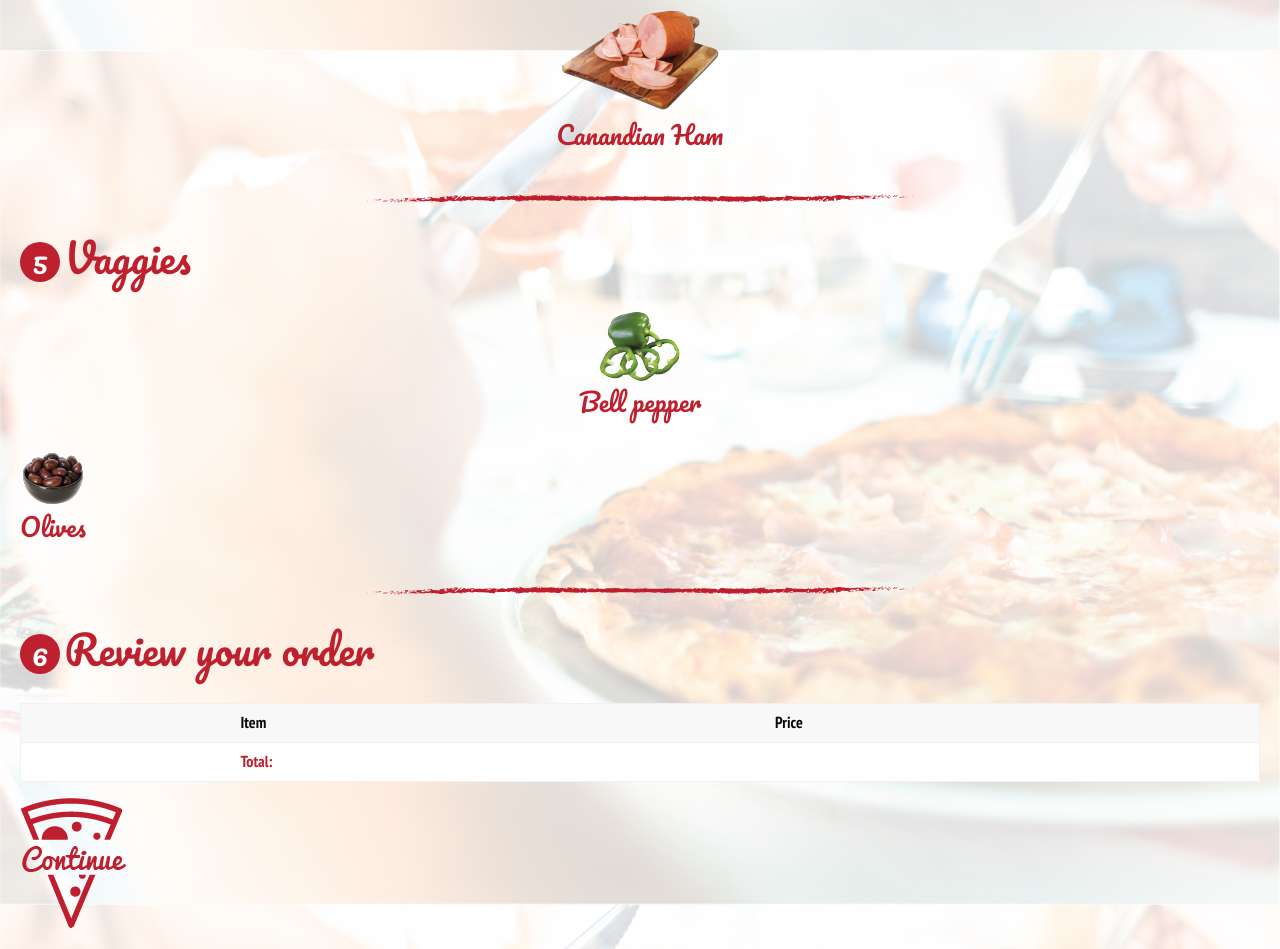
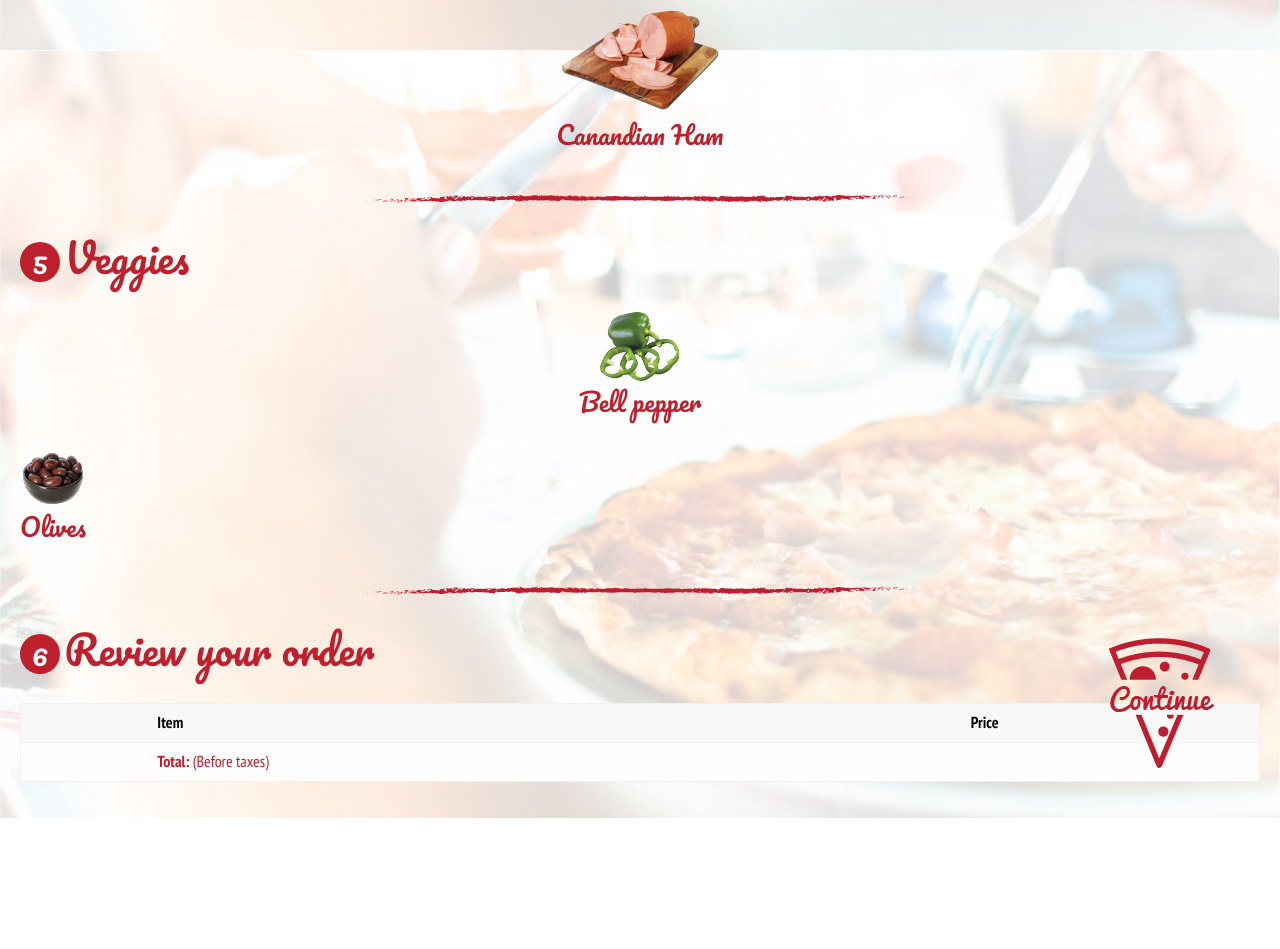
Before and after one commit to ribeirog/Pizza, a PHP site: page / in a window 1280 px wide. Shown: the part 2674-3623 px from the top of the page. After the commit the page ends 3492 px from the top, so only its background shows below. Run offline with PHP 8.4, Linux system fonts and the light colour scheme; some libraries are stand-ins or nearby versions.

Commit message:
creating your own pizza done!

```diff
--- a/index.html
+++ b/index.html
@@ -38,7 +38,7 @@
     </div>
 
     <div class="order" id="order">
-        <form method="post" action="order.php">
+        <form method="post" action="order.php" class="order-form">
             <div class="small-8 small-centered columns order-background">
                 <div>
                     <img src="resources/img/logo-2.png" class="order-title">
@@ -225,7 +225,7 @@
                     <div class="row">
                         <div class="order-steps">
                             <span class="badge order-bullet">5</span>
-                            <span class="order-subtitle">Vaggies</span>
+                            <span class="order-subtitle">Veggies</span>
                         </div>
                         <br>
                         <div class="small-12 large-3 columns">
@@ -275,19 +275,25 @@
                                     </tr>
                                     </thead>
                                     <tbody class="itemsToAdd">
+                                    <tbody>
                                         <tr class="crust">
                                         </tr>
+                                    <tbody>
+                                    <tbody>
                                         <tr class="sauce2">
                                         </tr>
+                                    </tbody>
+                                    <tbody>
                                         <tr class="cheese2">
                                         </tr>
+                                    </tbody>
                                     <tbody class="topping2">
                                     </tbody>
                                     <tbody class="veggie2">
                                     </tbody>
                                     <tr>
                                         <td></td>
-                                        <td><b>Total: </b></td>
+                                        <td><b>Total: </b>(Before taxes)</td>
                                         <td class="order-total"></td>
                                     </tr>
                                     </tbody>
@@ -295,14 +301,23 @@
 
                             </div>
                         </div>
-                        <div class="small-12 large-3 columns">
+                        <div class="small-12 large12 columns">
                             <div class="pizza">
-                                <a href="javascript:void(0)"><img src="resources/img/go-2.png" ></a>
+                                <a href="javascript:void(0)" class="sendData"><img src="resources/img/go-2.png" ></a>
                             </div>
                         </div>
                     </div>
                 </div>
             </div>
+
+            <!-- Here are some hidden fields to transport the data from this page to order.php -->
+            <input type="hidden" name="crust" class="form-crust" value="">
+            <input type="hidden" name="sauce" class="form-sauce" value="">
+            <input type="hidden" name="cheese" class="form-cheese" value="">
+            <input type="hidden" name="toppings" class="form-toppings" value="">
+            <input type="hidden" name="veggies" class="form-veggies" value="">
+            <input type="hidden" name="total" class="form-total" value="">
+
         </form>
     </div>
 </div>
@@ -340,11 +355,11 @@
             var row;
 
             if (size == 1)
-                row = "<td><b>Size: </b></td><td>Large</td><td class='pricere'>$ 5.00</td>";
+                row = "<td><b>Size: </b></td><td>Large</td><td class='price' data-price='5'>$5.00</td>";
             if (size == 2)
-                row = "<td><b>Size: </b></td><td>Medium</td><td class='price'>$ 4.00</td>";
+                row = "<td><b>Size: </b></td><td>Medium</td><td class='price' data-price='4'>$4.00</td>";
             if (size == 3)
-                row = "<td><b>Size: </b></td><td>Small</td><td class='price'>$ 3.00</td>";
+                row = "<td><b>Size: </b></td><td>Small</td><td class='price' data-price='3'>$3.00</td>";
             $('.crust').html(row);
 
         });
@@ -356,13 +371,13 @@
             var row;
 
             if (souce == 1)
-                row = "<td><b>Sauce: </b></td><td>Marinara</td><td class='price'>$ 1.00</td>";
+                row = "<td><b>Sauce: </b></td><td>Marinara</td><td class='price' data-price='1'>$1.00</td>";
             if (souce == 2)
-                row = "<td><b>Sauce: </b></td><td>Barbecue</td><td class='price'>$ 1.00</td>";
+                row = "<td><b>Sauce: </b></td><td>Barbecue</td><td class='price' data-price='1'>$1.00</td>";
             if (souce == 3)
-                row = "<td><b>Sauce: </b></td><td>Parmesan</td><td class='price'>$ 1.00</td>";
+                row = "<td><b>Sauce: </b></td><td>Parmesan</td><td class='price' data-price='1'>$1.00</td>";
             if (souce == 4)
-                row = "<td><b>Sauce: </b></td><td>Buffalo</td><td class='price'>$ 1.00</td>";
+                row = "<td><b>Sauce: </b></td><td>Buffalo</td><td class='price' data-price='1'>$1.00</td>";
             $('.sauce2').html(row);
 
         });
@@ -374,9 +389,9 @@
             var row;
 
             if (cheese == 1)
-                row = "<td><b>Cheese: </b></td><td>Yes</td><td class='price'>$ 1.00</td>";
+                row = "<td><b>Cheese: </b></td><td>Yes</td><td class='price' data-price='1'>$1.00</td>";
             if (cheese == 2)
-                row = "<td><b>Cheese: </b><td>No</td><td class='price'>$ 0.00</td>";
+                row = "<td><b>Cheese: </b><td>No</td><td class='price' data-price='1'>$0.00</td>";
             $('.cheese2').html(row);
 
         });
@@ -386,7 +401,7 @@
             if($("#n1").is(':checked')){
                 $("#img_n1").fadeTo('fast', 1);
                 if ($('.topping2').find(".t1").length < 1)
-                    row = "<tr class='t1'><td><b>Topping: </b></td><td>Pepperoni</td><td class='price'>$ 1.00</td></tr>";
+                    row = "<tr class='t1'><td><b >Topping: </b></td><td class='top'>Pepperoni</td><td class='price' data-price='1'>$1.00</td></tr>";
             }
             else{
                 $("#img_n1").fadeTo(400, 0.4);
@@ -395,7 +410,7 @@
             if($("#n2").is(':checked')){
                 $("#img_n2").fadeTo('fast', 1);
                 if ($('.topping2').find(".t2").length < 1)
-                    row = "<tr class='t2'><td><b>Topping: </b></td><td>Bacon</td><td class='price'>$ 1.00</td></tr>";
+                    row = "<tr class='t2'><td><b>Topping: </b></td><td class='top'>Bacon</td><td class='price' data-price='1'>$1.00</td></tr>";
             }
             else{
                 $("#img_n2").fadeTo(400, 0.4);
@@ -404,7 +419,7 @@
             if($("#n3").is(':checked')){
                 $("#img_n3").fadeTo('fast', 1);
                 if ($('.topping2').find(".t3").length < 1)
-                    row = "<tr class='t3'><td><b>Topping: </b></td><td>Ham</td><td class='price'>$ 1.00</td></tr>";
+                    row = "<tr class='t3'><td><b>Topping: </b></td><td class='top'>Ham</td><td class='price' data-price='1'>$1.00</td></tr>";
             }
             else{
                 $("#img_n3").fadeTo(400, 0.4);
@@ -413,7 +428,7 @@
             if($("#n4").is(':checked')){
                 $("#img_n4").fadeTo('fast', 1);
                 if ($('.topping2').find(".t4").length < 1)
-                    row = "<tr class='t4'><td><b>Topping: </b></td><td>Canadina Bacon</td><td class='price'>$ 1.00</td></tr>";
+                    row = "<tr class='t4'><td><b>Topping: </b></td><td class='top'>Canadian Bacon</td><td class='price' data-price='1'>$1.00</td></tr>";
             }
             else{
                 $("#img_n4").fadeTo(400, 0.4);
@@ -429,7 +444,7 @@
             if ($("#v1").is(':checked')){
                 $("#img_v1").fadeTo('fast', 1);
                 if ($('.veggie2').find(".v1").length < 1)
-                    row = "<tr class='v1'><td><b>Topping: </b></td><td>Bell Pepper</td><td class='price'>$ 0.50</td></tr>";
+                    row = "<tr class='v1'><td><b>Topping: </b></td><td class='veg'>Bell Pepper</td><td class='price' data-price='0.5'>$0.50</td></tr>";
             }
             else{
                 $("#img_v1").fadeTo(400, 0.4);
@@ -438,7 +453,7 @@
             if ($("#v2").is(':checked')){
                 $("#img_v2").fadeTo('fast', 1);
                 if ($('.veggie2').find(".v2").length < 1)
-                    row = "<tr class='v2'><td><b>Topping: </b></td><td>Black Olives</td><td class='price'>$ 0.50</td></tr>";
+                    row = "<tr class='v2'><td><b>Topping: </b></td><td class='veg'>Black Olives</td><td class='price' data-price='0.5'>$0.50</td></tr>";
             }
             else{
                 $("#img_v2").fadeTo(400, 0.4);
@@ -447,11 +462,70 @@
             $('.veggie2').append(row);
         });
 
+        var pre_total = 0;
 
+        $("body").on("click", function() {
+            var pre_total =0;
+            $('.price').each(function(){
+                var num = $(this).data("price");
+                 pre_total += num;
+
+                $('.order-total').html(toUSD(pre_total));
+                $('.form-total').val(toUSD(pre_total));
+            });
 
         });
 
+        function toUSD(number) {
+            var number = number.toString(),
+                    dollars = number.split('.')[0],
+                    cents = (number.split('.')[1] || '') +'00';
+            dollars = dollars.split('').reverse().join('')
+                    .replace(/(\d{3}(?!$))/g, '$1,')
+                    .split('').reverse().join('');
+            return '$' + dollars + '.' + cents.slice(0, 2);
+        }
 
+        $('.sendData').on('click', function(){
+            if($('.size1:checked').length < 1)
+                alert("You haven't selected the size of your pizza");
+            else if($('.sauce1:checked').length < 1)
+                alert("You haven't selected the sauce of your pizza");
+            else if($('.cheese1:checked').length < 1)
+                alert("You haven't selected if you want cheese or not your pizza");
+            else{
+                $('.form-crust').val($('.crust td:nth-child(2)').html());
+                $('.form-sauce').val($('.sauce2 td:nth-child(2)').html());
+                $('.form-cheese').val($('.cheese2 td:nth-child(2)').html());
+
+                var pizza_toppings = [];
+                $('.topping2>tr').each(function() {
+                    var arrayOfThisRow = [];
+                    var tableData = $(this).find('td.top');
+                    if (tableData.length > 0) {
+                        tableData.each(function() { arrayOfThisRow.push($(this).text()); });
+                        pizza_toppings.push(arrayOfThisRow);
+                    }
+                });
+                $('.form-toppings').val(pizza_toppings);
+
+                var pizza_veggies = [];
+                $('.veggie2>tr').each(function() {
+                    var arrayOfThisRow = [];
+                    var tableData = $(this).find('td.veg');
+                    if (tableData.length > 0) {
+                        tableData.each(function() { arrayOfThisRow.push($(this).text()); });
+                        pizza_veggies.push(arrayOfThisRow);
+                    }
+                });
+                $('.form-veggies').val(pizza_veggies);
+
+
+                //$('.order-form').submit();
+            }
+        });
+
+    });
 
 </script>
 </body>
--- a/resources/stylesheet/style.css
+++ b/resources/stylesheet/style.css
@@ -100,3 +100,18 @@
      text-align: left;
      margin-top: 66px;
  }
+
+.order-total{
+    font-weight: bold;
+    font-size: 25px;
+}
+
+table tbody tr:nth-child(even) {
+    background-color: #ffffff;
+}
+
+.sendData{
+    float: right;
+    margin-top: -160px;
+    margin-right: 45px;
+}
```
Lines whose indentation alone changed are shown as unchanged.
